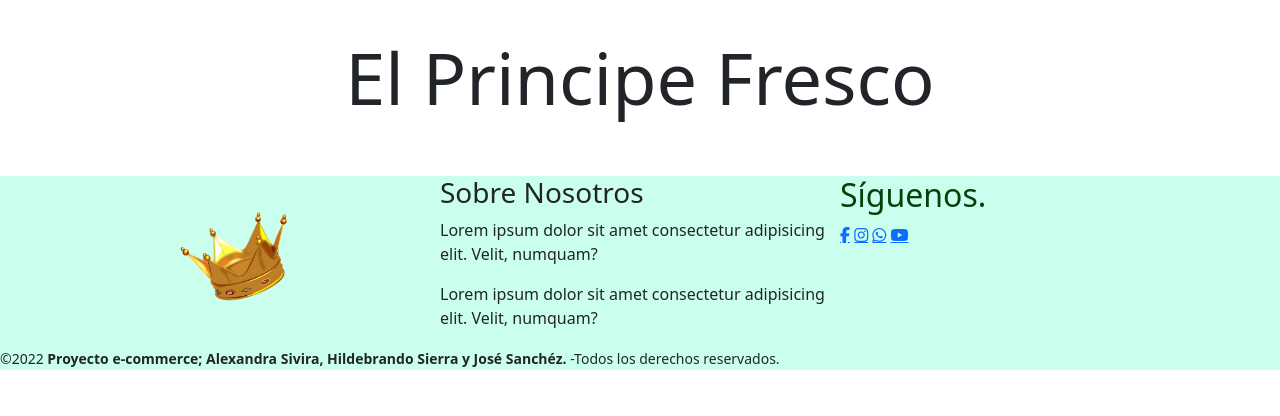
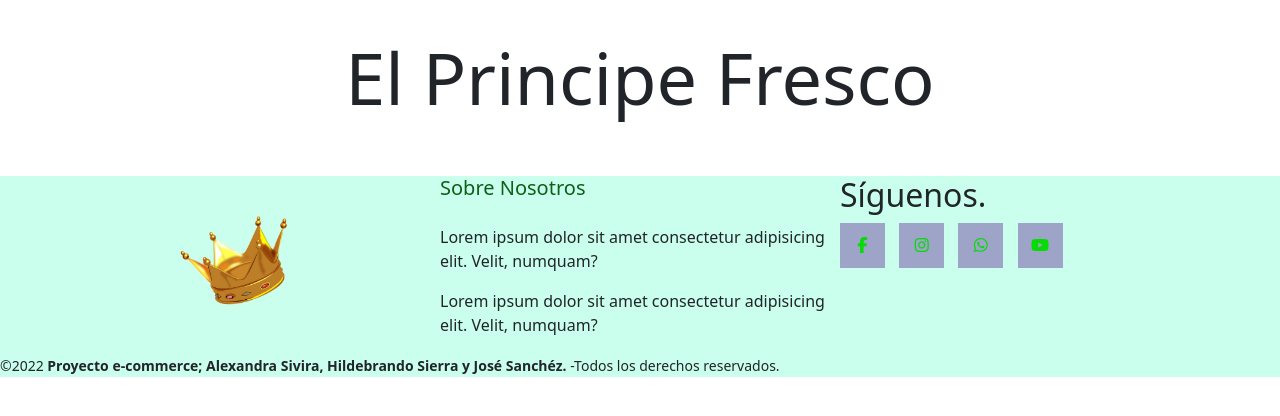
Before and after one commit to hildebrandosv/r16-el-principe-fresco, a website: page index.html in a window 1280 px wide. Shown: the part 110-526 px from the top of the page. Drawn offline with nearby package versions, Linux system fonts and the light colour scheme; no server answers.

Commit message:
commit message

```diff
--- a/style/style.css
+++ b/style/style.css
@@ -34,6 +34,32 @@
 
 }
 
-.box h2{
-color: rgb(4, 66, 13);
+.box h3{
+color: rgb(13, 95, 25);
+margin-bottom: 25px ;
+font-size: 20px;
 }
+
+.box h3 p{
+    color: rgb(9, 36, 2);
+    margin-bottom: 10px;
+}
+
+.red-social a{
+
+    display: inline-block;
+    text-decoration: none;
+    width: 45px;
+    height: 45px;
+    line-height: 45px;
+    color: rgb(6, 219, 6);
+margin-right: 10px;
+background-color: rgba(89, 30, 145, 0.404);
+text-align: center;
+transition: all 300ms ease;
+}
+
+.red-social a:hover{
+color: rgb(0, 0, 0);
+
+}
```
